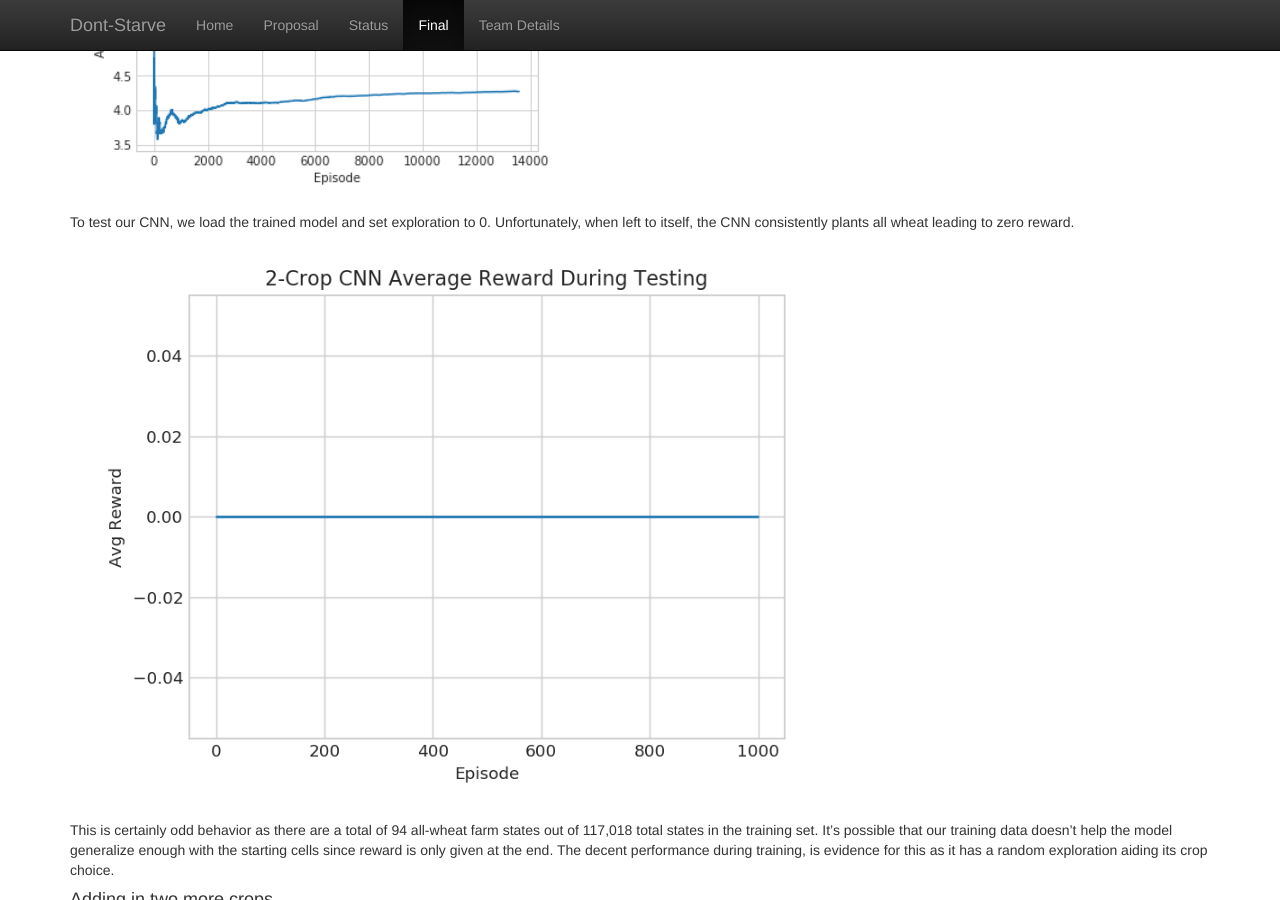
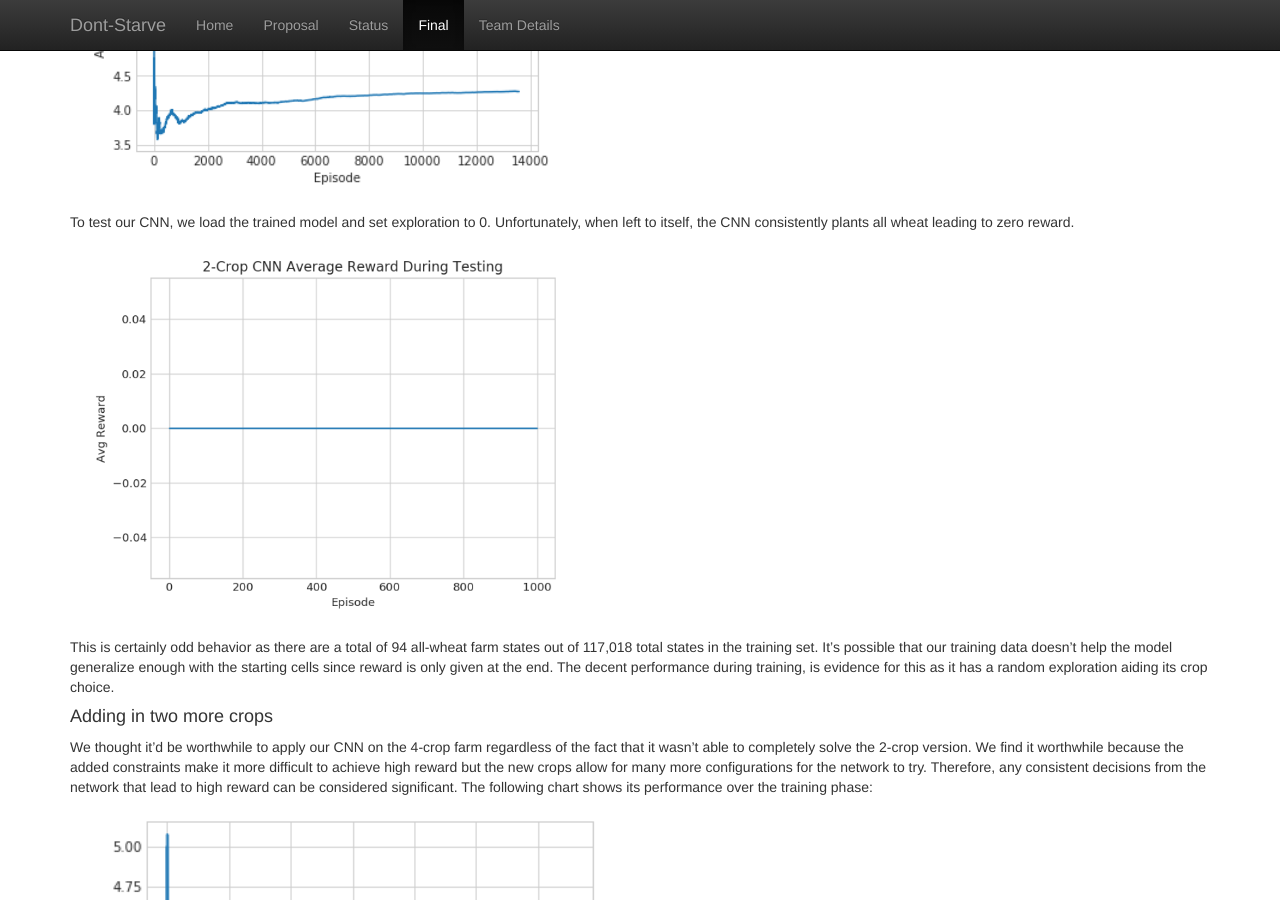
Before and after one commit to Farbod909/cs175-dont-starve, a Jekyll site: the page built from docs/final.md, in a window 1280 px wide and 900 px high, scrolled down 2609 px. Built offline with Jekyll 4.4.1, drawn with Linux system fonts in a browser that asks for light colours; our own code applies the rules of GitHub Pages for plain Markdown files.

Commit message:
Update final.md

```diff
--- a/docs/final.md
+++ b/docs/final.md
@@ -62,7 +62,7 @@ To test our CNN, we load the trained model and set exploration to 0.
 Unfortunately, when left to itself, the CNN consistently plants all wheat leading to zero reward.
 
 
-![alt text](https://raw.githubusercontent.com/Farbod909/cs175-dont-starve/master/figures/2_crop_dec_test_avg_reward.PNG)
+<img src="https://raw.githubusercontent.com/Farbod909/cs175-dont-starve/master/figures/2_crop_dec_test_avg_reward.PNG" width="560">
 
 
 This is certainly odd behavior as there are a total of 94 all-wheat farm states out of 117,018 total states in the training set.
```
